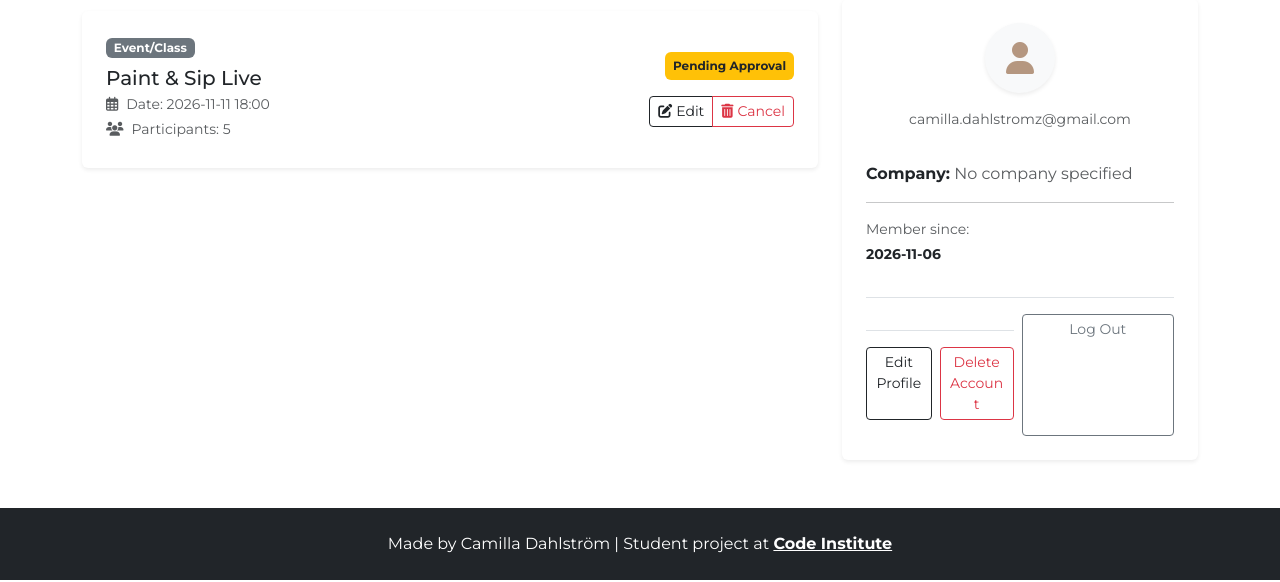
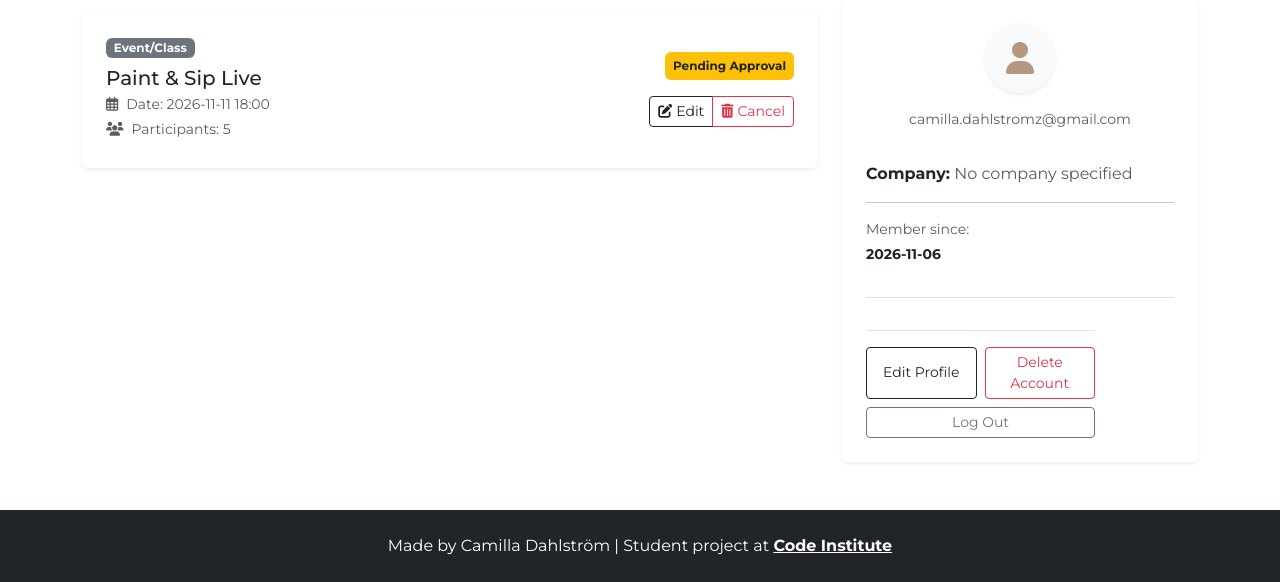
Before and after one commit to Camdah77/ArtBiz, a Django app: page /accounts/dashboard/ in a window 1280 px wide. Shown: the part 412-994 px from the top of the page. Run offline with Django 5.2, Linux system fonts and the light colour scheme; a user stored in the database is signed in; data comes from the database, SQL or seed files in the repository; some libraries are stand-ins or nearby versions.

Commit message:
edit profile and delete account pages, add edit and delete buttons to dashboard

```diff
--- a/templates/account/dashboard.html
+++ b/templates/account/dashboard.html
@@ -136,17 +136,25 @@
                 <p class="small text-muted mb-1">Member since:</p>
                 <p class="small fw-bold text-dark mb-3">{{ request.user.date_joined|date:"Y-m-d" }}</p>
                 <div class="mt-3 pt-3 border-top d-flex gap-2">
-                    <div class="mt-3 pt-3 border-top d-flex gap-2 mb-3">
-                <a href="{% url 'edit_profile' %}" class="btn btn-sm btn-outline-dark w-50">
-                 Edit Profile
-                 </a>
-                <a href="{% url 'delete_account' %}" class="btn btn-sm btn-outline-danger w-50">
-                 Delete Account
+                <div class="mt-3 pt-3 border-top">
+                <div class="row g-2 mb-2">
+                 <div class="col-6 d-grid">
+                <a href="{% url 'edit_profile' %}" class="btn btn-sm btn-outline-dark d-flex align-items-center justify-content-center">
+                Edit Profile
                     </a>
                 </div>
-                <a href="{% url 'account_logout' %}" class="btn btn-outline-secondary w-100 btn-sm">Log Out</a>
-            </div>
-        </div>
+                <div class="col-6 d-grid">
+                <a href="{% url 'delete_account' %}" class="btn btn-sm btn-outline-danger d-flex align-items-center justify-content-center">
+                Delete Account
+                    </a>
+                 </div>
+                     </div>
+                <div class="d-grid">
+                     <a href="{% url 'account_logout' %}" class="btn btn-sm btn-outline-secondary">
+                    Log Out
+                      </a>
+    </div>
+</div>
     </div>
 </div>
 {% endblock %}
```
